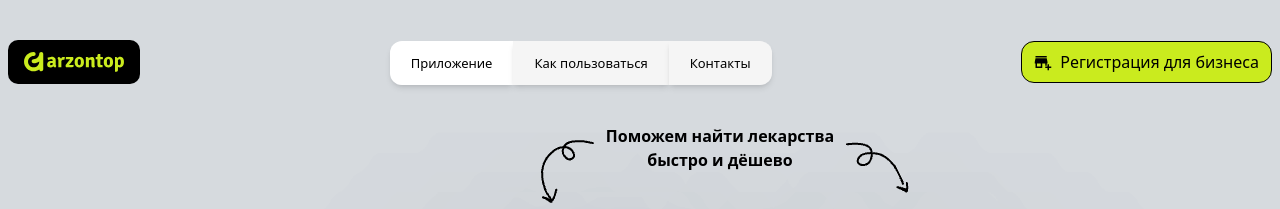
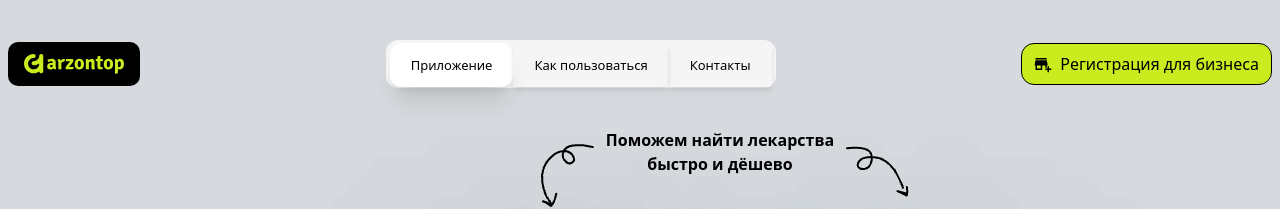
Before and after one commit to boburastonov/arzontop-lp, a React (Vite) app: page / in a window 1280 px wide. Shown: the top 209 px of the page. Built offline with nearby package versions, Linux system fonts and the light colour scheme.

Commit message:
add header component

```diff
--- a/src/components/header.jsx
+++ b/src/components/header.jsx
@@ -8,7 +8,7 @@ import VerticalMenu from "./verticalMenu";
 const Header = () => {
   const [isOpen, setIsOpen] = useState(false);
   return (
-    <header className="py-5 relative">
+    <header className="py-5">
       <div className="container flex items-center justify-between mx-auto bg-transparent px-2 py-5">
         <NavLink
           to={"/"}
@@ -16,16 +16,16 @@ const Header = () => {
         >
           <img src={Logo} alt="arzontop" width={100} height={20} />
         </NavLink>
-        <nav className="hidden md:block">
-          <ul className="flex">
+        <nav className="hidden md:block ">
+          <ul className="flex py-3 px-1 bg-[#f5f5f5] rounded-xl">
             <li>
               <NavLink
                 to={"/"}
                 className={({ isActive }) =>
-                  `rounded-xl rounded-r-none bg-[#F5F5F5] py-3 px-5 border border-transparent text-center text-[13px] transition-all duration-[0.3s] shadow-md hover:shadow-lg hover:bg-white focus:bg-white focus:shadow-none active:bg-white active:shadow-none ${
+                  `bg-transparent py-3 px-5 border border-transparent text-center text-[13px] transition-all duration-[0.3s] shadow-md hover:shadow-lg hover:bg-white hover:rounded-xl focus:bg-white focus:shadow-none active:bg-white active:shadow-none ${
                     isActive
-                      ? "bg-white shadow-lg font-medium"
-                      : " bg-[#f5f5f5] font-regular"
+                      ? "bg-white shadow-xl rounded-xl font-medium"
+                      : "font-regular"
                   }`
                 }
               >
@@ -36,10 +36,10 @@ const Header = () => {
               <NavLink
                 to={"/usage"}
                 className={({ isActive }) =>
-                  `rounded-none bg-[#F5F5F5] py-3 px-5 border border-transparent text-center text-[13px] transition-all duration-[0.3s] shadow-md hover:shadow-lg hover:bg-white focus:bg-white focus:shadow-none active:bg-white active:shadow-none ${
+                  `bg-transparent py-3 px-5 border border-transparent text-center text-[13px] transition-all duration-[0.3s] shadow-md hover:shadow-lg hover:bg-white hover:rounded-xl focus:bg-white focus:shadow-none active:bg-white active:shadow-none ${
                     isActive
-                      ? "bg-white shadow-lg font-medium"
-                      : " bg-[#f5f5f5] font-regular"
+                      ? "bg-white shadow-xl rounded-xl font-medium"
+                      : "font-regular"
                   }`
                 }
               >
@@ -50,10 +50,10 @@ const Header = () => {
               <NavLink
                 to={"/contacts"}
                 className={({ isActive }) =>
-                  `rounded-xl rounded-l-none bg-[#F5F5F5] py-3 px-5 border border-transparent text-center text-[13px] transition-all duration-[0.3s] shadow-md hover:shadow-lg hover:bg-white focus:bg-white focus:shadow-none active:bg-white active:shadow-none ${
+                  `bg-transparent py-3 px-5 border border-transparent text-center text-[13px] transition-all duration-[0.3s] shadow-md hover:shadow-lg hover:bg-white hover:rounded-xl focus:bg-white focus:shadow-none active:bg-white active:shadow-none ${
                     isActive
-                      ? "bg-white shadow-lg font-medium"
-                      : " bg-[#f5f5f5] font-regular"
+                      ? "bg-white shadow-xl rounded-xl font-medium"
+                      : "font-regular"
                   }`
                 }
               >
```
